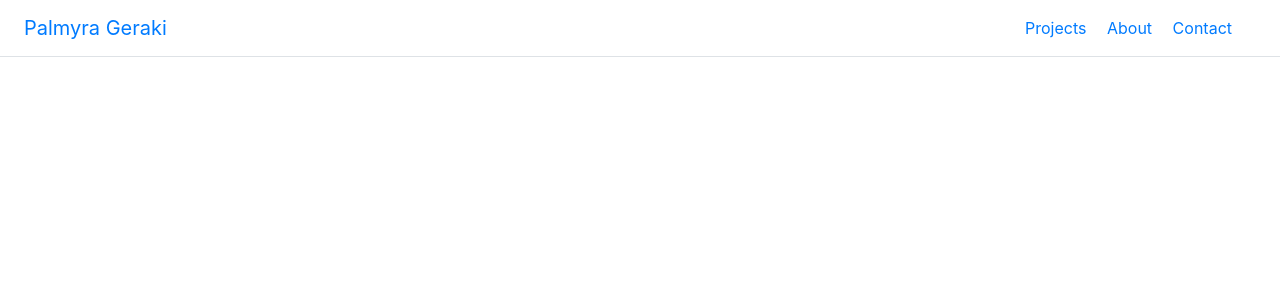
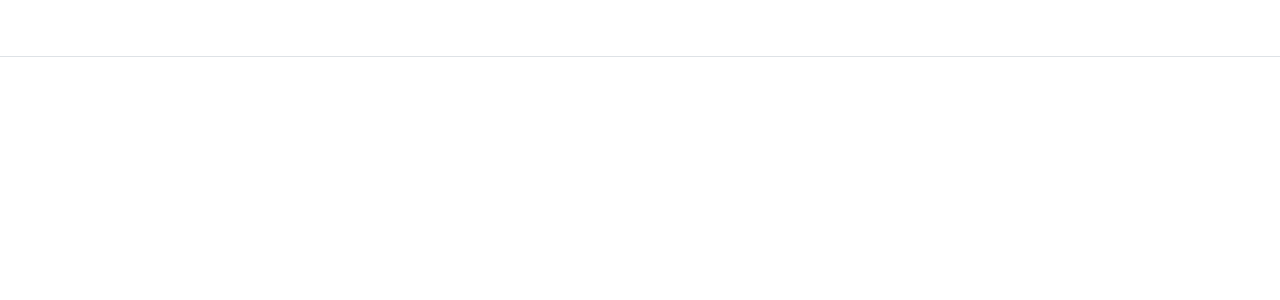
Before and after one commit to pgeraki/pgeraki.github.io, a Jekyll site: the page built from index.html, in a window 1280 px wide. Shown: the top 300 px of the page. Built offline with Jekyll 4.4.1, drawn with Linux system fonts in a browser that asks for light colours.

Commit message:
Update main.css

```diff
--- a/css/main.css
+++ b/css/main.css
@@ -2,3 +2,8 @@
   text-decoration:none;
   color:#999999 !important;
 }
+
+.menu-link{
+  text-decoration:none;
+  color:#FFFFFF !important;
+}
```
